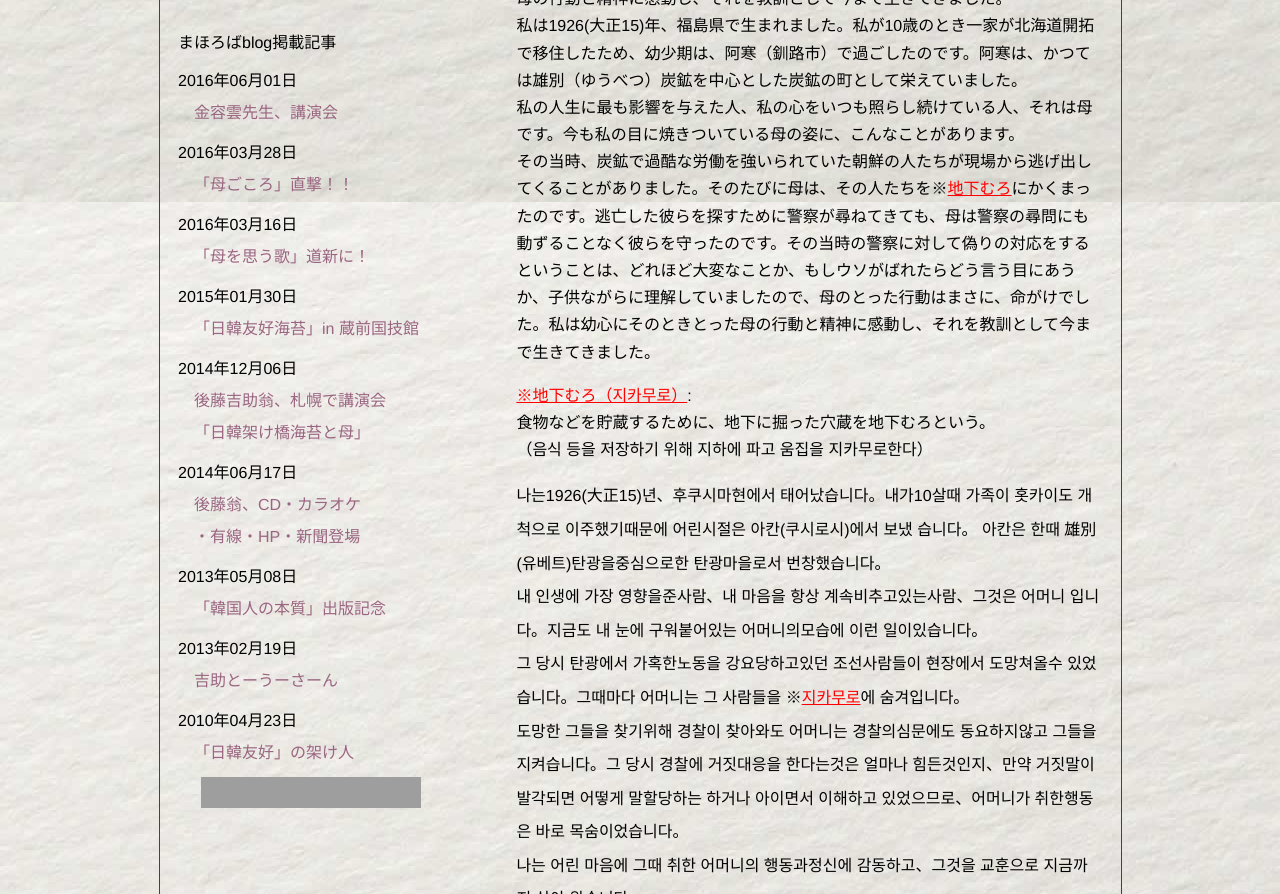
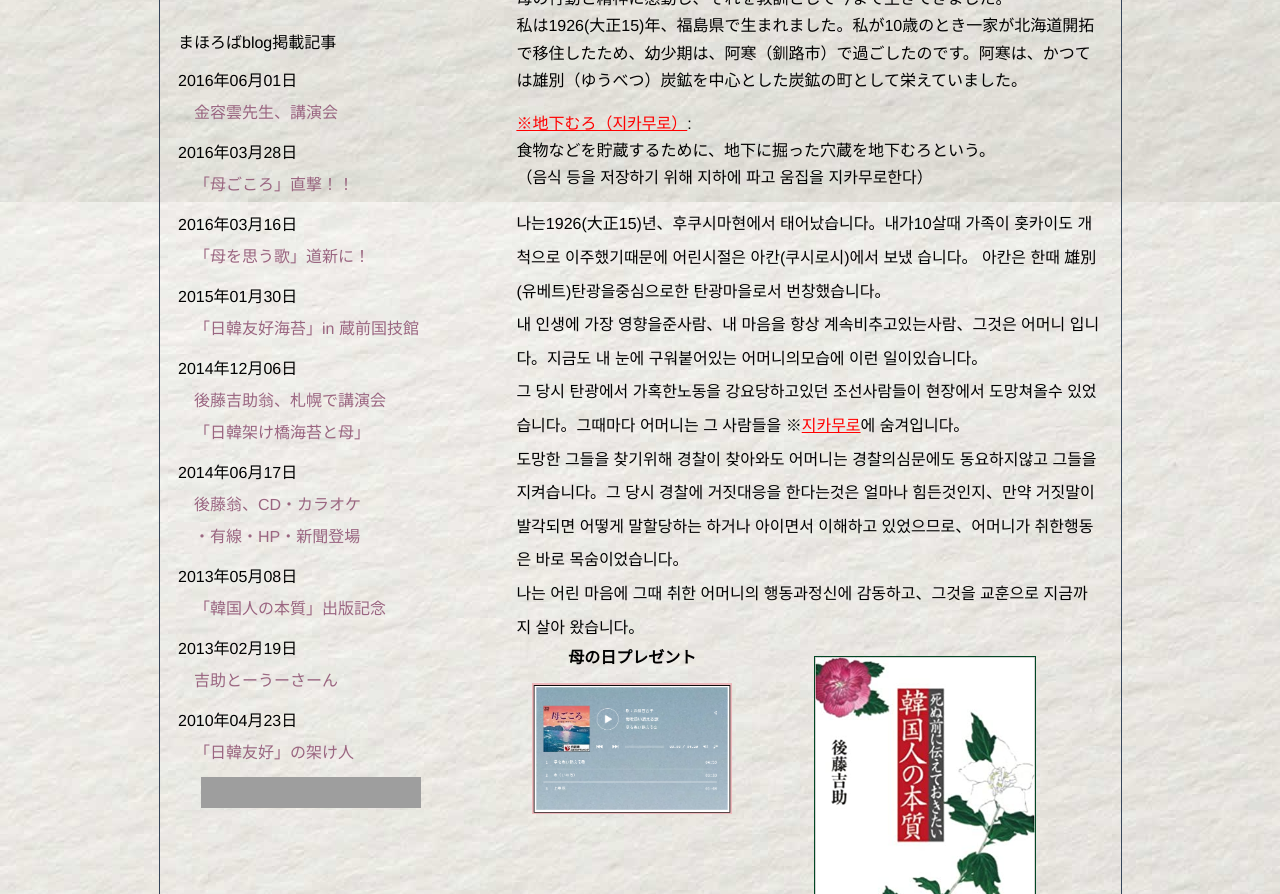
Before and after one commit to kstjapan/mother-heart, a plain HTML site: page index.html in a window 1280 px wide. Shown: the part 1078-1972 px from the top of the page. Drawn offline with Linux system fonts and the light colour scheme; grey boxes are pictures that could not be loaded.

Commit message:
Update index.html

```diff
--- a/index.html
+++ b/index.html
@@ -40,9 +40,7 @@
   <p>私の人生に最も影響を与えた人、私の心をいつも照らし続けている人、それは母です。今も私の目に焼きついている母の姿に、こんなことがあります。</p>
   <p>その当時、炭鉱で過酷な労働を強いられていた朝鮮の人たちが現場から逃げ出してくることがありました。そのたびに母は、その人たちを※<span class="underline">地下むろ</span>にかくまったのです。逃亡した彼らを探すために警察が尋ねてきても、母は警察の尋問にも動ずることなく彼らを守ったのです。その当時の警察に対して偽りの対応をするということは、どれほど大変なことか、もしウソがばれたらどう言う目にあうか、子供ながらに理解していましたので、母のとった行動はまさに、命がけでした。私は幼心にそのときとった母の行動と精神に感動し、それを教訓として今まで生きてきました。</p>
   <p>私は1926(大正15)年、福島県で生まれました。私が10歳のとき一家が北海道開拓で移住したため、幼少期は、阿寒（釧路市）で過ごしたのです。阿寒は、かつては雄別（ゆうべつ）炭鉱を中心とした炭鉱の町として栄えていました。</p>
-  <p>私の人生に最も影響を与えた人、私の心をいつも照らし続けている人、それは母です。今も私の目に焼きついている母の姿に、こんなことがあります。</p>
-  <p>その当時、炭鉱で過酷な労働を強いられていた朝鮮の人たちが現場から逃げ出してくることがありました。そのたびに母は、その人たちを※<span class="underline">地下むろ</span>にかくまったのです。逃亡した彼らを探すために警察が尋ねてきても、母は警察の尋問にも動ずることなく彼らを守ったのです。その当時の警察に対して偽りの対応をするということは、どれほど大変なことか、もしウソがばれたらどう言う目にあうか、子供ながらに理解していましたので、母のとった行動はまさに、命がけでした。私は幼心にそのときとった母の行動と精神に感動し、それを教訓として今まで生きてきました。</p>
-  <dl>
+   <dl>
   <dt><span class="underline">※地下むろ（지카무로）</span>:</dt><dd>食物などを貯蔵するために、地下に掘った穴蔵を地下むろという。<br>
  （음식 등을 저장하기 위해 지하에 파고 움집을 지카무로한다）</dd>
  </dl>
```
